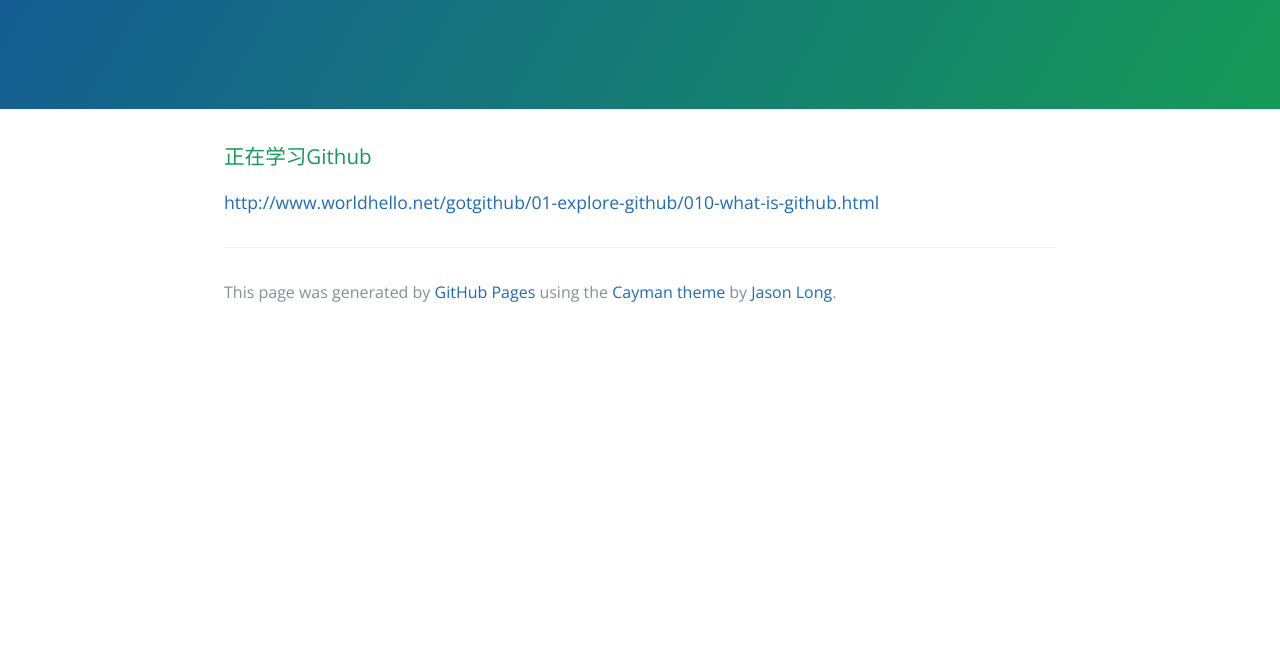
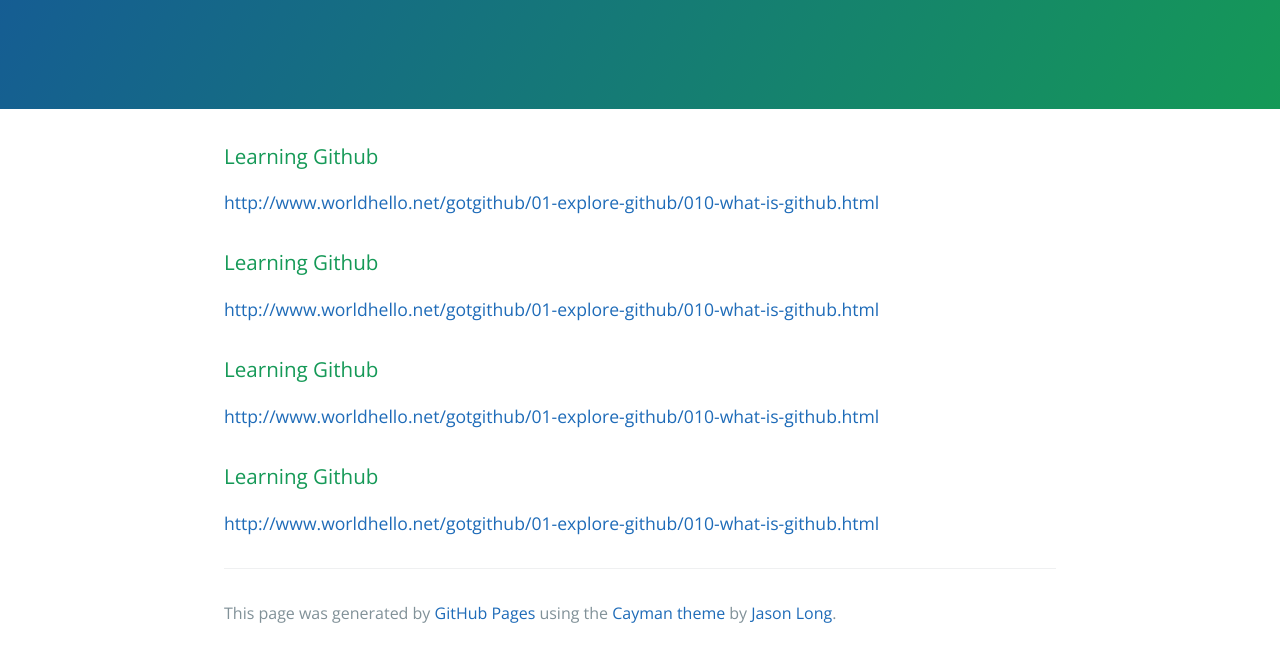
Before and after one commit to xulongqiu/xulongqiu.github.io, a plain HTML site: page index.html in a window 1280 px wide. Shown: the part 238-895 px from the top of the page. Before the commit the page ends 800 px from the top, so only its background shows below. Drawn offline with nearby package versions, Linux system fonts and the light colour scheme.

Commit message:
Update index.html

```diff
--- a/index.html
+++ b/index.html
@@ -17,9 +17,33 @@
 
     <section class="main-content">
       <h3>
-<a id="learning github" class="anchor" href="#%E6%AD%A3%E5%9C%A8%E5%AD%A6%E4%B9%A0github" aria-hidden="true"><span class="octicon octicon-link"></span></a>正在学习Github</h3>
+        <a id="learning github" class="anchor" href="#%E6%AD%A3%E5%9C%A8%E5%AD%A6%E4%B9%A0github" aria-hidden="true"><span class="octicon octicon-link"></span></a>Learning Github
+      </h3>
 
-<p><a href="http://www.worldhello.net/gotgithub/01-explore-github/010-what-is-github.html">http://www.worldhello.net/gotgithub/01-explore-github/010-what-is-github.html</a></p>
+      <p>
+        <a href="http://www.worldhello.net/gotgithub/01-explore-github/010-what-is-github.html">http://www.worldhello.net/gotgithub/01-explore-github/010-what-is-github.html</a>
+      </p>
+      <h3>
+        <a id="learning github1" class="anchor" href="#%E6%AD%A3%E5%9C%A8%E5%AD%A6%E4%B9%A0github" aria-hidden="true"><span class="octicon octicon-link"></span></a>Learning Github
+      </h3>
+
+      <p>
+        <a href="http://www.worldhello.net/gotgithub/01-explore-github/010-what-is-github.html">http://www.worldhello.net/gotgithub/01-explore-github/010-what-is-github.html</a>
+      </p>
+      <h3>
+        <a id="learning github2" class="anchor" href="#%E6%AD%A3%E5%9C%A8%E5%AD%A6%E4%B9%A0github" aria-hidden="true"><span class="octicon octicon-link"></span></a>Learning Github
+      </h3>
+
+      <p>
+        <a href="http://www.worldhello.net/gotgithub/01-explore-github/010-what-is-github.html">http://www.worldhello.net/gotgithub/01-explore-github/010-what-is-github.html</a>
+      </p>
+      <h3>
+        <a id="learning github3" class="anchor" href="#%E6%AD%A3%E5%9C%A8%E5%AD%A6%E4%B9%A0github" aria-hidden="true"><span class="octicon octicon-link"></span></a>Learning Github
+      </h3>
+
+      <p>
+        <a href="http://www.worldhello.net/gotgithub/01-explore-github/010-what-is-github.html">http://www.worldhello.net/gotgithub/01-explore-github/010-what-is-github.html</a>
+      </p>
 
       <footer class="site-footer">
 
```
